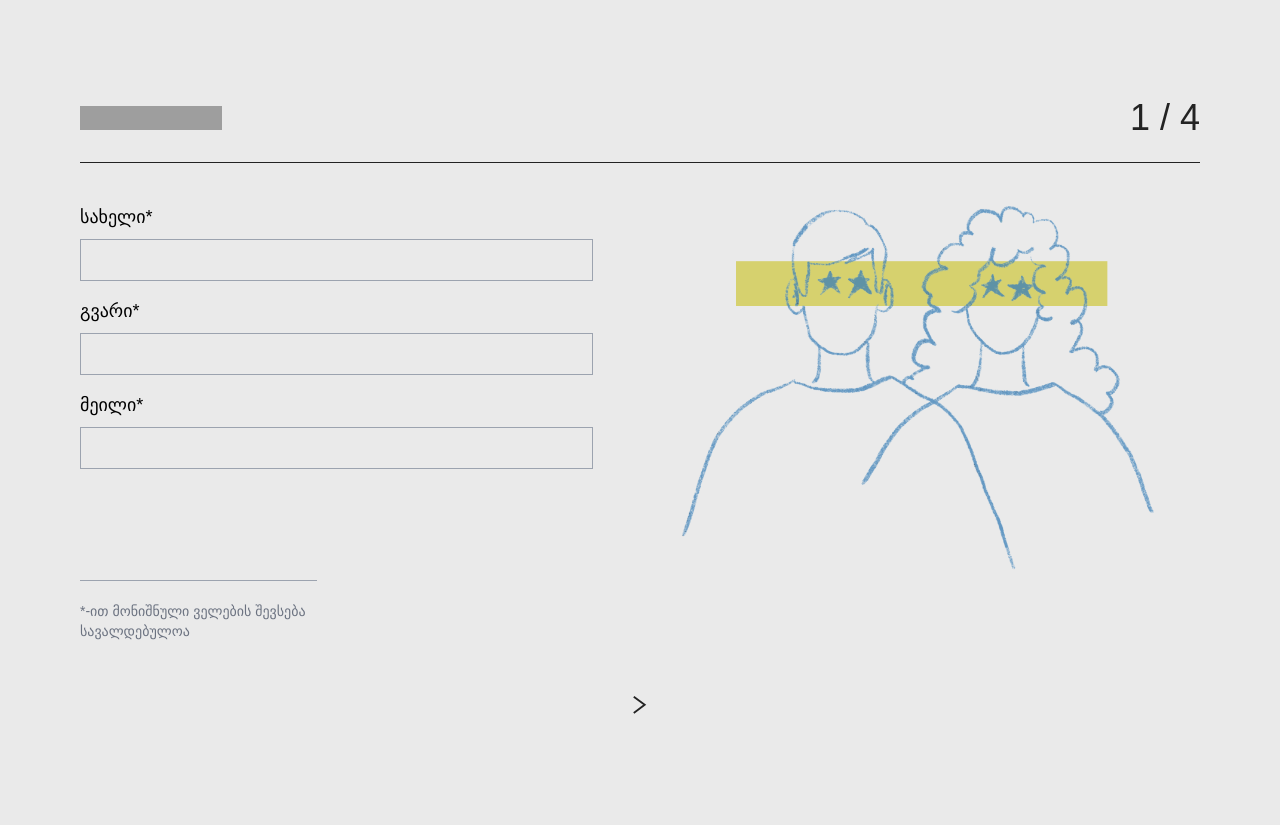
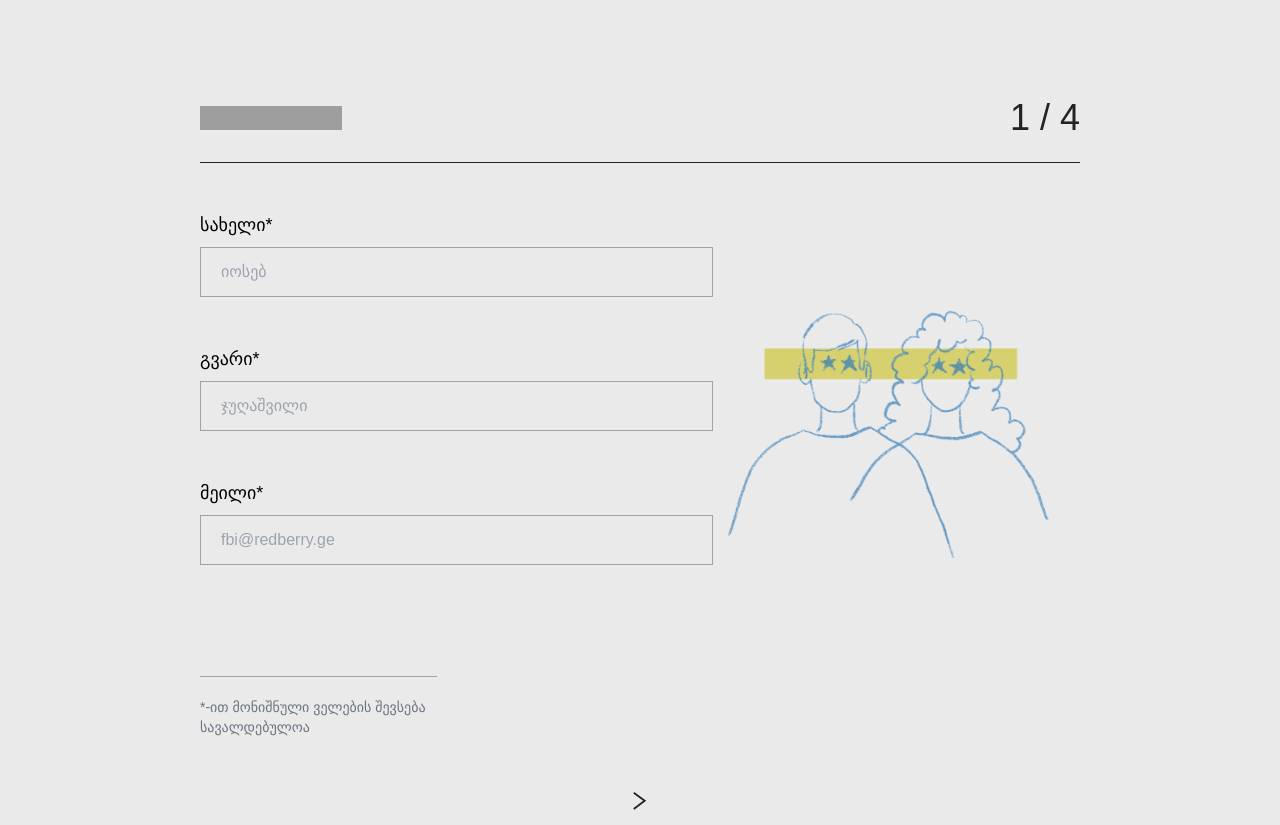
Before and after one commit to EkaAbashidze/covid-questionnaire-vue, a Vue app: page /identification in a window 1280 px wide. Before the commit the page ends 800 px from the top, so only its background shows below. Built offline with nearby package versions, Linux system fonts and the light colour scheme; grey boxes are pictures that could not be loaded.

Commit message:
style: finish markup of the firstpage

```diff
--- a/src/pages/FirstPage.vue
+++ b/src/pages/FirstPage.vue
@@ -1,30 +1,33 @@
 <template>
-  <div class="mx-20">
+  <div class="mx-[200px]">
     <Navbar :page="currentPage" />
-    <div class="flex mt-10">
-      <div class="w-1/2 mr-10">
-        <div class="mb-4">
+    <div class="flex mt-12 justify-between">
+      <div class="">
+        <div class="mb-12">
           <label for="firstName" class="text-lg block mb-2">სახელი*</label>
           <input
+            placeholder="იოსებ"
             type="text"
             id="firstName"
-            class="border border-gray-400 p-2 w-[513px] bg-transparent"
+            class="border border-gray-400 p-2 w-[513px] h-[50px] bg-transparent px-5"
           />
         </div>
-        <div class="mb-4">
+        <div class="mb-12">
           <label for="lastName" class="text-lg block mb-2">გვარი*</label>
           <input
+            placeholder="ჯუღაშვილი"
             type="text"
             id="lastName"
-            class="border border-gray-400 p-2 w-[513px] bg-transparent"
+            class="border border-gray-400 p-2 w-[513px] h-[50px] bg-transparent px-5"
           />
         </div>
         <div class="mb-4">
           <label for="email" class="text-lg block mb-2">მეილი*</label>
           <input
+            placeholder="fbi@redberry.ge"
             type="email"
             id="email"
-            class="border border-gray-400 p-2 w-[513px] bg-transparent"
+            class="border border-gray-400 p-2 w-[513px] h-[50px] bg-transparent px-5"
           />
         </div>
 
@@ -36,7 +39,7 @@
         </div>
       </div>
 
-      <div class="w-1/2 flex justify-center items-center mt-[-100px]">
+      <div class="flex justify-center items-center mt-[-100px]">
         <img
           src="../../public/images/identification.png"
           alt="Identification Image"
```
